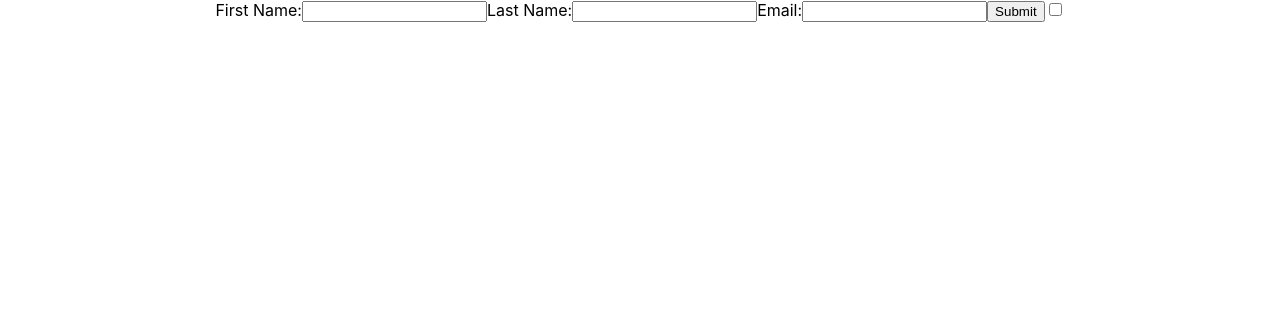
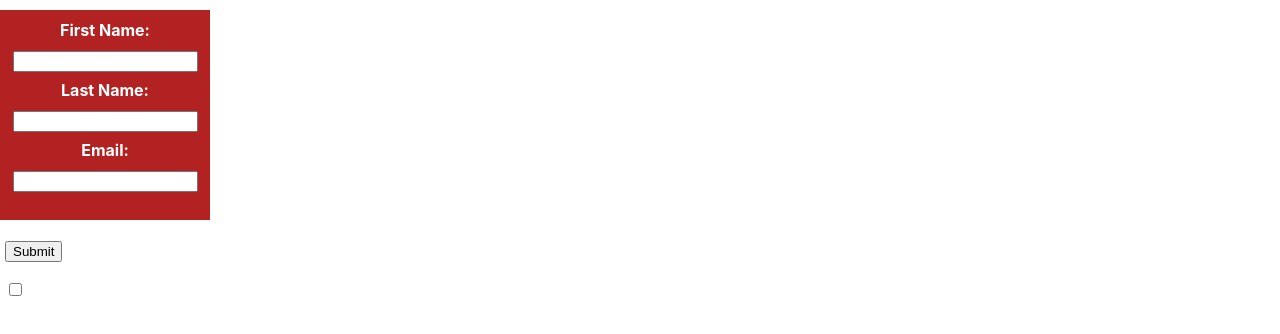
Before and after one commit to briancchu/club_matching, a React (Create React App) app: page / in a window 1280 px wide. Shown: the top 334 px of the page. Built offline with nearby package versions, Linux system fonts and the light colour scheme.

Commit message:
added containers

```diff
--- a/src/App.css
+++ b/src/App.css
@@ -24,6 +24,43 @@
   color: white;
 }
 
+.field-container {
+  background: firebrick;
+  padding: 5px;
+  width: 200px;
+  height: 200px;
+  margin-top: 10px;
+  line-height: 30px;
+  color: white;
+  font-weight: bold;
+  font-size: 12;
+  text-align: center;
+}
+
+.submit-container {
+  padding: 5px;
+  width: 20px;
+  height: 20px;
+  margin-top: 10px;
+  line-height: 30px;
+  color: white;
+  font-weight: bold;
+  font-size: 12;
+  text-align: center;
+}
+
+.checkbox-container {
+  padding: 5px;
+  width: 20px;
+  height: 20px;
+  margin-top: 10px;
+  line-height: 30px;
+  color: white;
+  font-weight: bold;
+  font-size: 12;
+  text-align: center;
+}
+
 .App-link {
   color: #61dafb;
 }
--- a/src/App.js
+++ b/src/App.js
@@ -27,6 +27,7 @@ class NameForm extends React.Component {
   render() {
     return (
       <form onSubmit={this.handleSubmit}>
+        <div class="field-container">
           <label>
             First Name:
             <input type="text" onChange={(event) => this.handleChange(event, this.state.firstName)} />
@@ -39,8 +40,13 @@ class NameForm extends React.Component {
             Email:
             <input type="text" onChange={(event) => this.handleChange(event, this.state.email)} />
           </label>
+        </div>
+        <div class="submit-container">
           <input type="submit" value="Submit" />
+        </div>
+        <div class="checkbox-container">
           <input type="checkbox" />
+        </div>
       </form>
     );
   }
```
Lines whose indentation alone changed are shown as unchanged.
